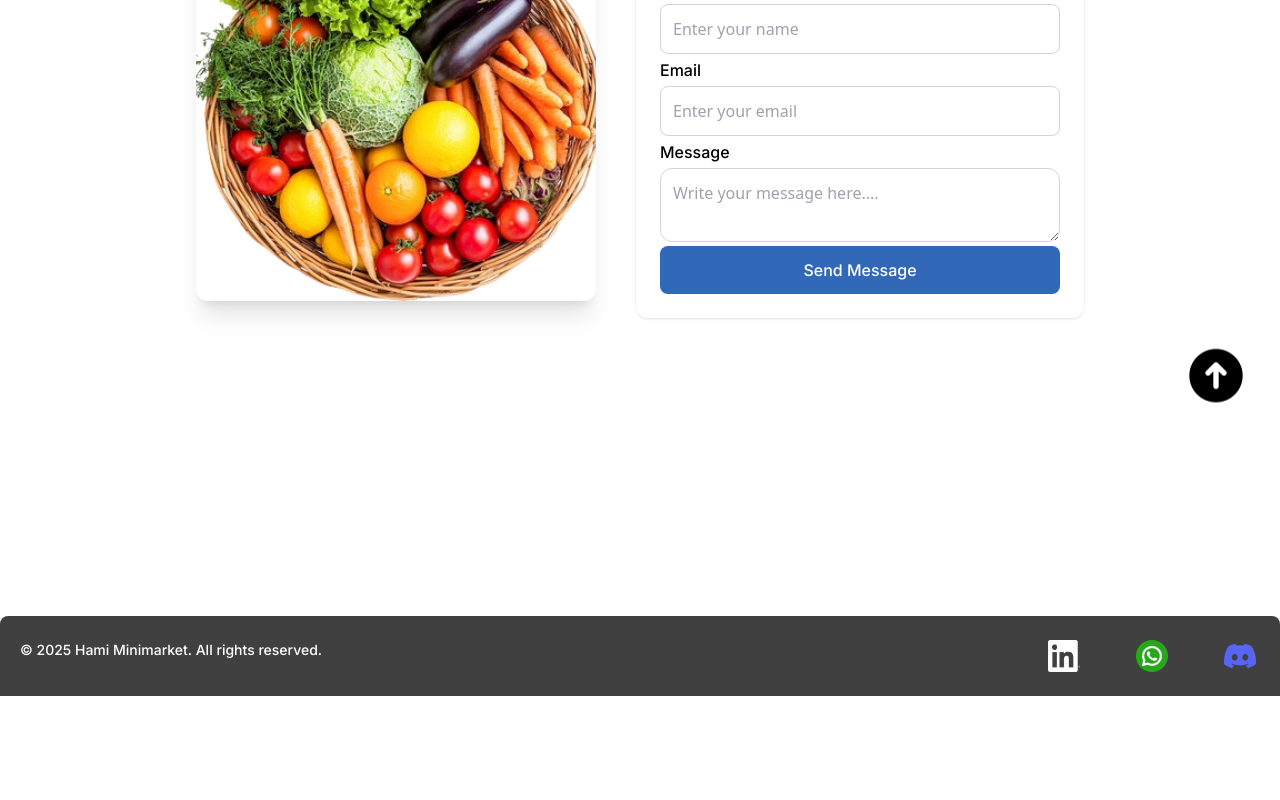
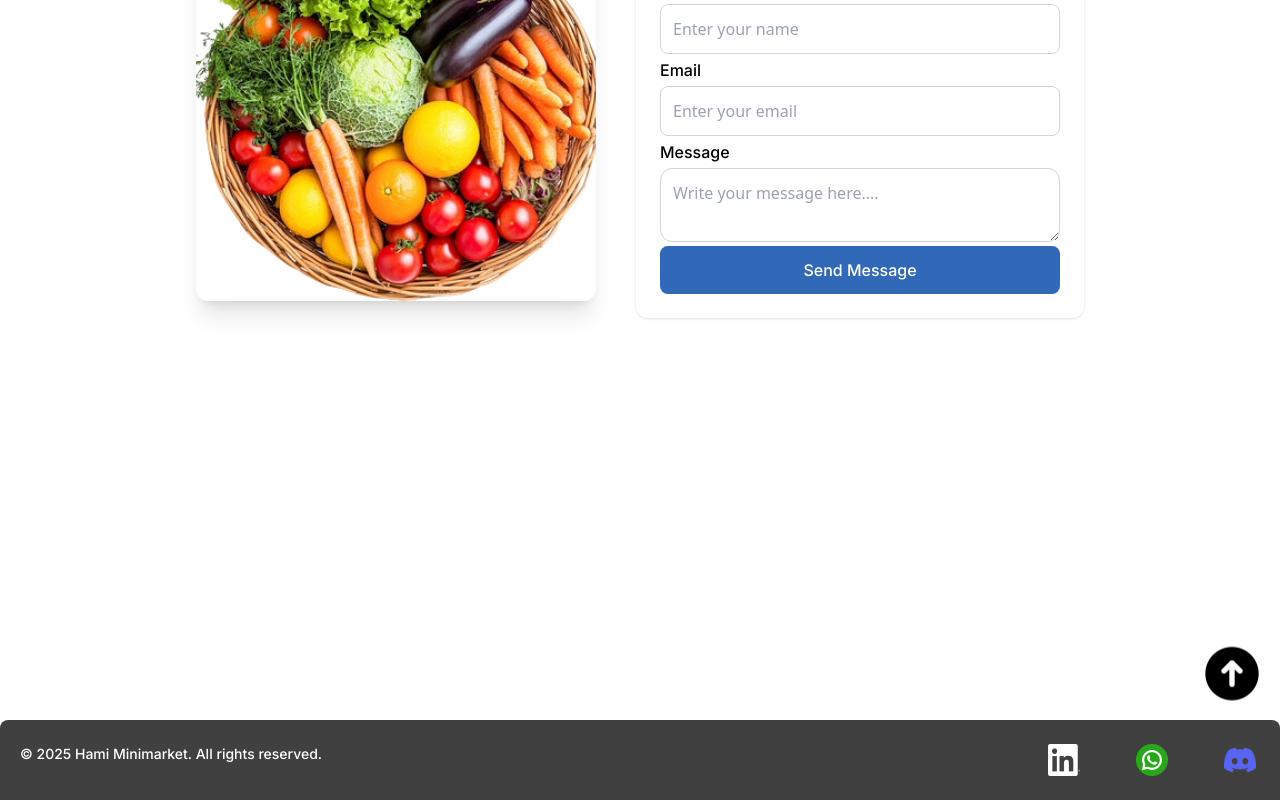
Before and after one commit to mo-ahmedx/hami-minimarket-1, a React (Vite) app: page / in a window 1280 px wide. Shown: the part 2832-3632 px from the top of the page. Before the commit the page ends 3528 px from the top, so only its background shows below. Built offline with nearby package versions, Linux system fonts and the light colour scheme.

Commit message:
Fixed backToTop and changed to componenet

```diff
--- a/src/App.jsx
+++ b/src/App.jsx
@@ -6,6 +6,7 @@ import Products from './pages/Products.jsx';
 import About from './pages/About.jsx';
 import Contact from './pages/Contact.jsx';
 import Footer from './components/Footer.jsx';
+import Back from './components/Back.jsx';
 
 
 function App() {
@@ -46,6 +47,7 @@ function App() {
       <section ref={contactRef} className='min-h-screen '>
         <Contact scrollTo={scrollTo} homeRef={homeRef} />
       </section>
+      <Back scrollTo={scrollTo} homeRef={homeRef} />
       <Footer />
     </>
   )
--- /dev/null
+++ b/src/components/Back.jsx
@@ -0,0 +1,12 @@
+import UP from '../assets/up-arrow.png';
+function Back({ scrollTo, homeRef }){
+
+    return(
+        <div className='flex flex-row items-end justify-end'>
+                <img src={UP} onClick={() => scrollTo(homeRef)} alt="" className='w-16 self-end ml-auto mr-4 mt-10 z-50 animate-bounce' />
+        </div>
+    )
+}
+
+
+export default Back
--- a/src/pages/Contact.jsx
+++ b/src/pages/Contact.jsx
@@ -2,7 +2,7 @@ import Img from '../assets/hero-bg.png';
 import {useState} from 'react'
 import UP from '../assets/up-arrow.png';
 
-function Contact({ scrollTo, homeRef }) {
+function Contact() {
         const [name, setName] = useState("");
         const [email, setEmail] = useState("");
         const [message, setMessage] = useState("");
@@ -64,9 +64,7 @@ function Contact({ scrollTo, homeRef }) {
                     <button onClick={handleSubmit} className=' font-body p-3 mt-1 bg-primaryBlue rounded-lg text-white hover:bg-primaryYellow hover:text-black transition self-center w-full'>Send Message</button>
                 </div>
             </div>
-            <div>
-                <img src={UP} onClick={() => scrollTo(homeRef)} alt="" className='w-16 self-end ml-auto mr-8 mt-10 z-50 animate-bounce' />
-            </div>
+
         </>
     );
 }
```
